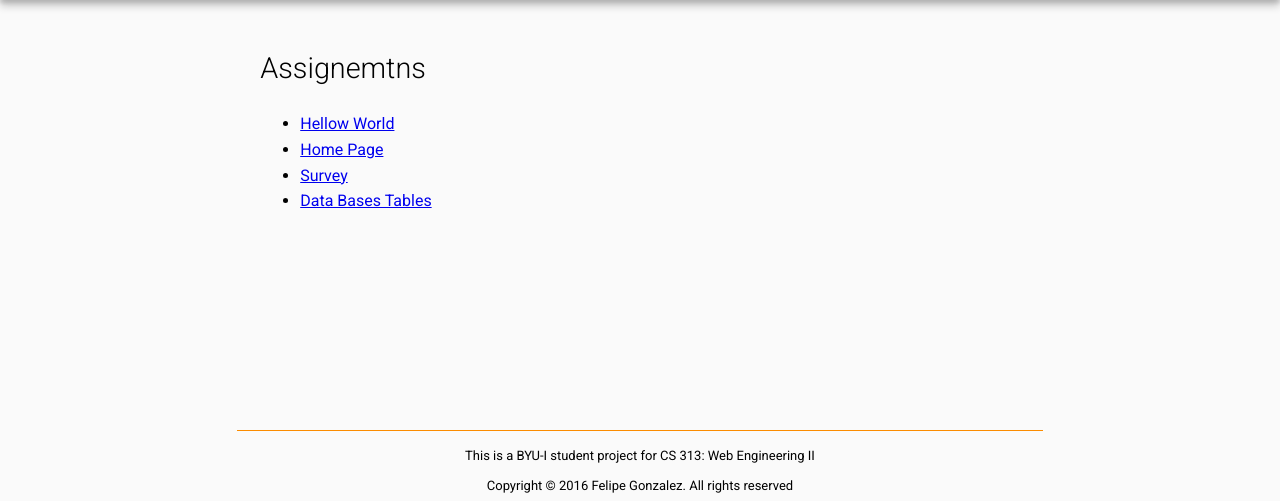
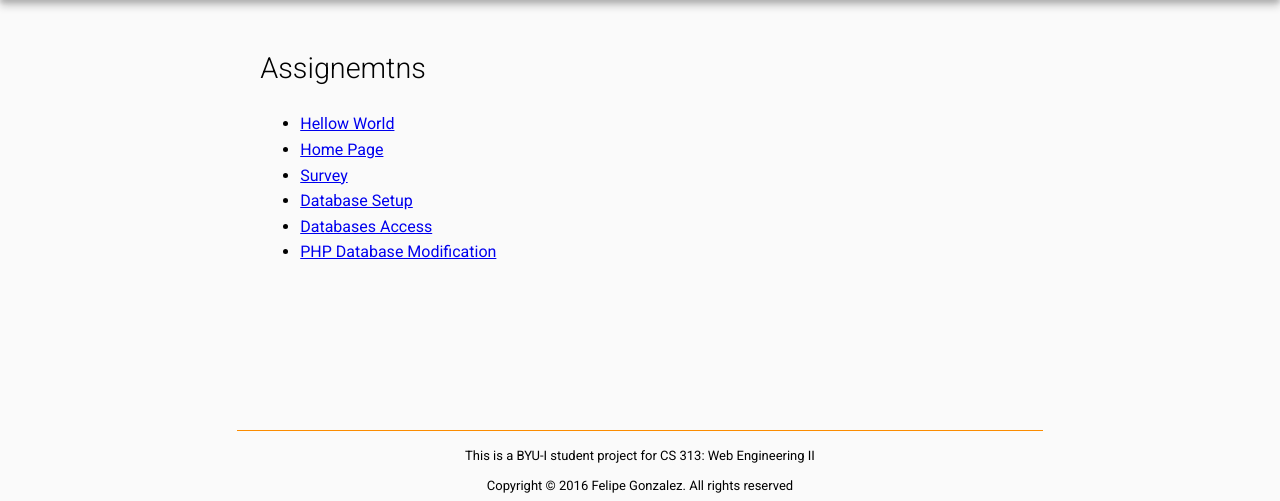
Before and after one commit to 4037580/cs313, a PHP site: page /assignments in a window 1280 px wide. Shown: the part 56-557 px from the top of the page. Run offline with PHP 8.4, Linux system fonts and the light colour scheme; some libraries are stand-ins or nearby versions.

Commit message:
updates to assignments page

```diff
--- a/assignments/index.php
+++ b/assignments/index.php
@@ -7,7 +7,9 @@
         <li><a href="hello.html">Hellow World</a></li>
         <li><a href="/">Home Page</a></li>
         <li><a href="survey">Survey</a></li>
-        <li><a href="/">Data Bases Tables</a></li>
+        <li><a href="/">Database Setup</a></li>
+        <li><a href="/unclejacks/products/">Databases Access</a></li>
+        <li><a href="/unclejacks/products/">PHP Database Modification</a></li>
       </ul>
     </section>
   </article>
```
